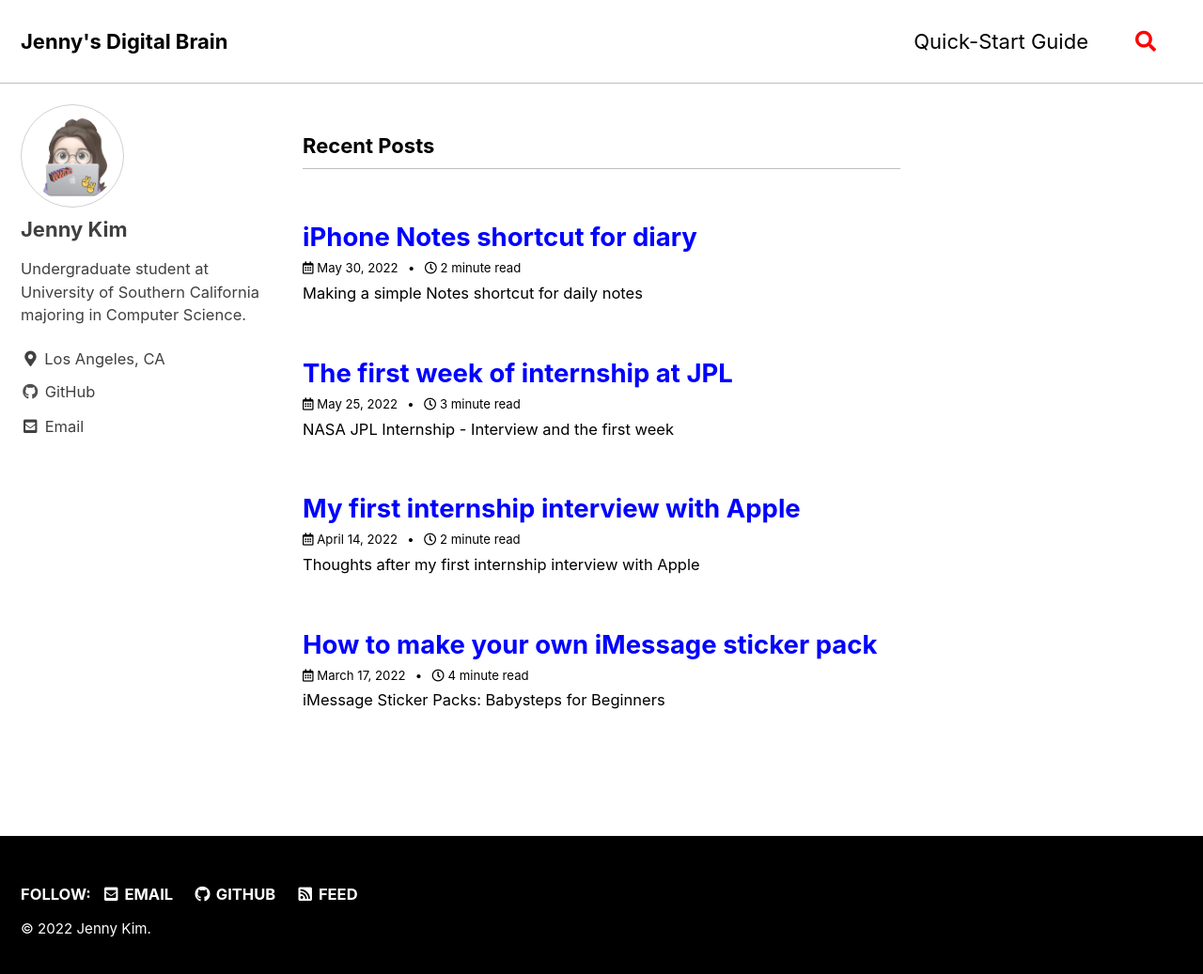
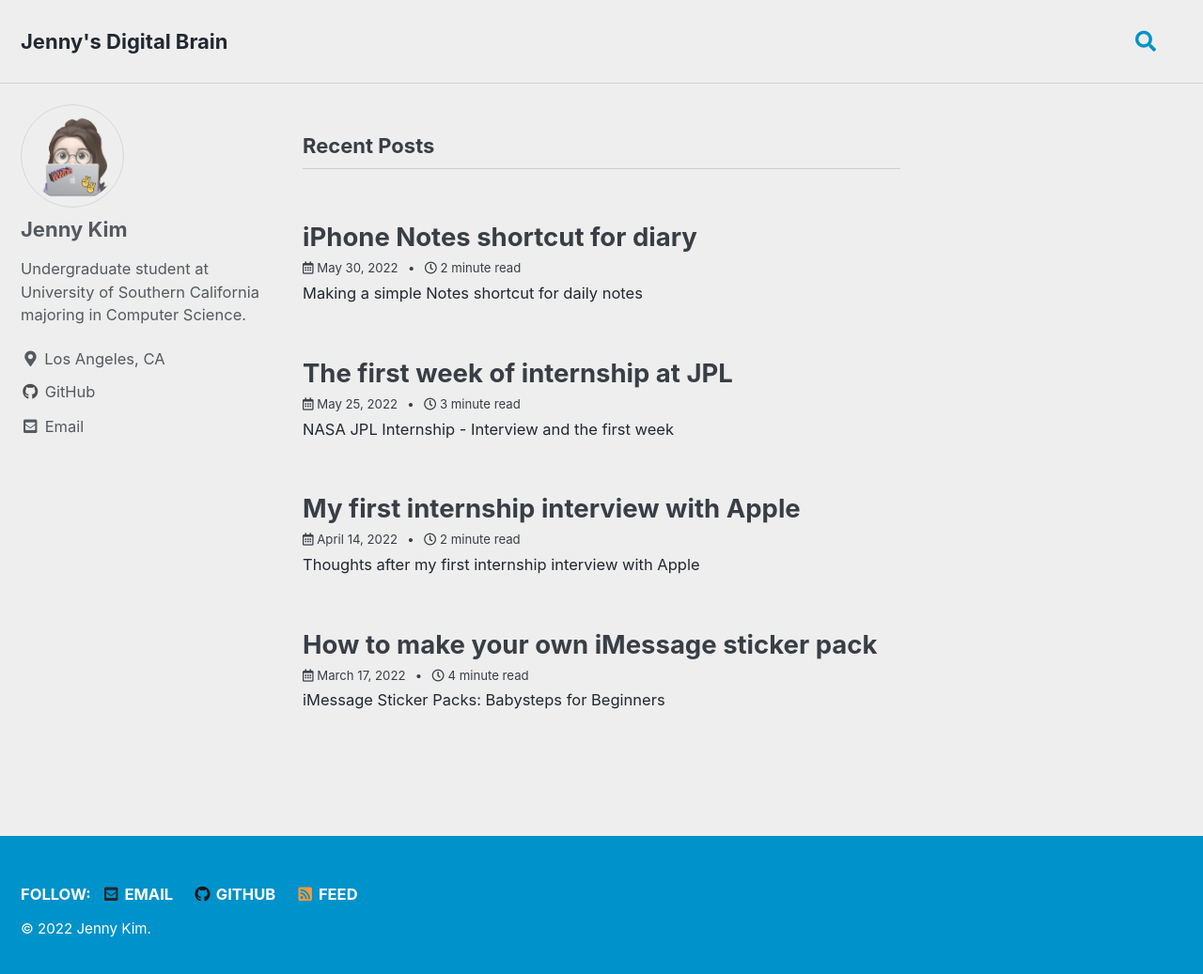
Before and after one commit to jenniverse/jennybrain.com, a Jekyll site: the page built from index.html, in a window 1280 px wide and 1044 px high. Shown: the top 1037 px of the window at 94% size. Built offline with Jekyll 4.4.1, drawn with Linux system fonts in a browser that asks for light colours; cached includes are drawn as plain includes; the list of posts is cut into pages by our own code.

Commit message:
changed skin and deleted nav

```diff
--- a/_config.yml
+++ b/_config.yml
@@ -12,7 +12,7 @@
 
 # theme                  : "minimal-mistakes-jekyll"
 remote_theme           : "mmistakes/minimal-mistakes@4.24.0"
-minimal_mistakes_skin    : "contrast" # "default", "air", "aqua", "contrast", "dark", "dirt", "neon", "mint", "plum", "sunrise"
+minimal_mistakes_skin    : "air" # "default", "air", "aqua", "contrast", "dark", "dirt", "neon", "mint", "plum", "sunrise"
 
 # Site Settings
 locale                   : "en-US"
--- a/_data/navigation.yml
+++ b/_data/navigation.yml
@@ -1,7 +1,7 @@
 # main links
-main:
-  - title: "Quick-Start Guide"
-    url: https://mmistakes.github.io/minimal-mistakes/docs/quick-start-guide/
+# main:
+#   - title: "Quick-Start Guide"
+#     url: https://mmistakes.github.io/minimal-mistakes/docs/quick-start-guide/
   # - title: "About"
   #   url: https://mmistakes.github.io/minimal-mistakes/about/
   # - title: "Sample Posts"
```
